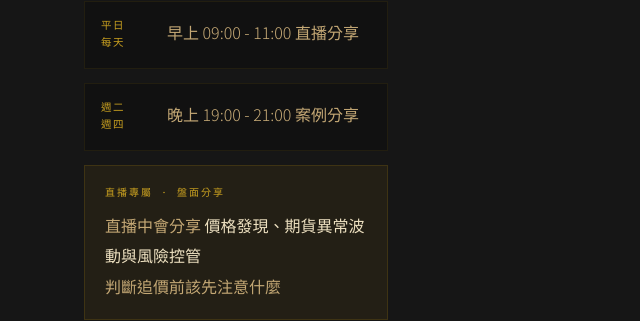
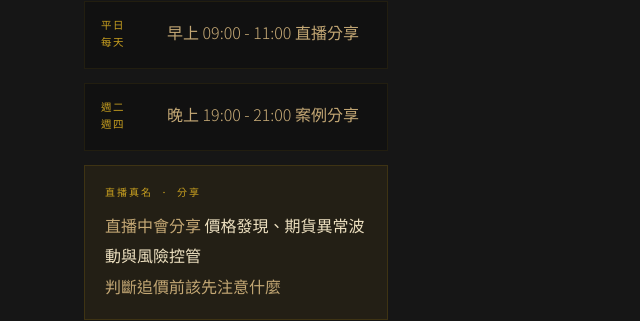
Before and after one commit to qa5518556130-dot/price-discovery-risk, a plain HTML site: page index.html in a window 1280 px wide. Shown: the part 4869-5190 px from the top of the page, 592-1232 px from the left. Drawn offline with nearby package versions, Linux system fonts and the light colour scheme; a web font is replaced by a local one.

Commit message:
Update index.html

```diff
--- a/index.html
+++ b/index.html
@@ -327,7 +327,7 @@
           <div class="schedule-time">晚上 19:00 - 21:00 案例分享</div>
         </div>
         <div class="forum-box">
-          <div class="forum-box-label">直播專屬 · 盤面分享</div>
+          <div class="forum-box-label">直播真名 · 分享</div>
           <p class="forum-box-desc">直播中會分享 <strong>價格發現、期貨異常波動與風險控管</strong><br>判斷追價前該先注意什麼</p>
         </div>
       </div>
```
